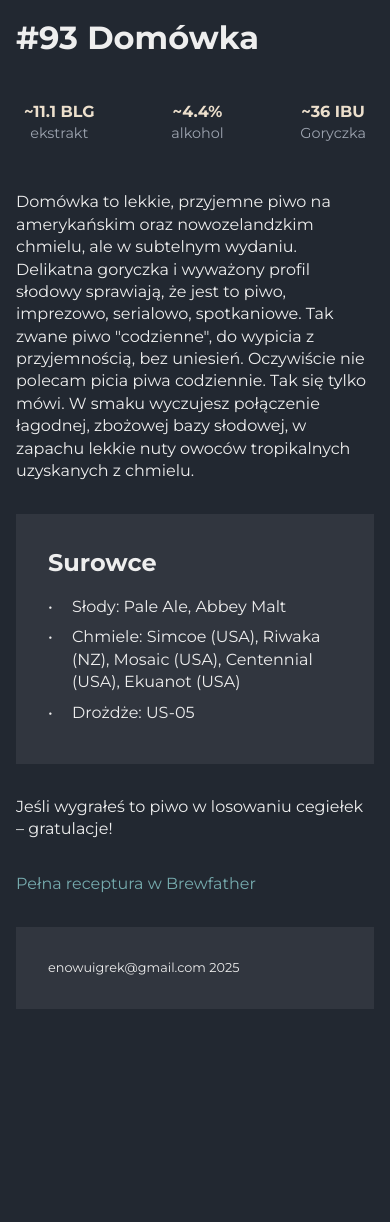
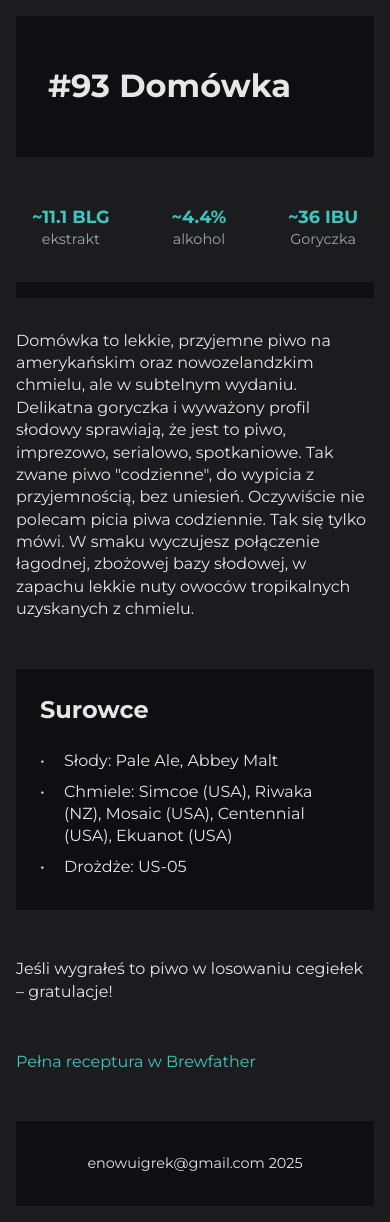
Before and after one commit to enowuigrek/browarkwadrat, a React (Vite) app: page /domowka in a window 390 px wide. Before the commit the page ends 1025 px from the top, so only its background shows below. Built offline with nearby package versions, Linux system fonts and the light colour scheme.

Commit message:
refactor: adjusted section paddings and margins for better layout spacing, improved responsive design

```diff
--- a/src/components/BeerDescription/BeerDescription.jsx
+++ b/src/components/BeerDescription/BeerDescription.jsx
@@ -18,7 +18,9 @@ export function BeerDescription({ beer }) {
 
     return (
         <div className="container">
-            <h2>#{batchNumber} {name}</h2>
+            <div className={styles.header}>
+                <h2>#{batchNumber} {name}</h2>
+            </div>
             <div className={styles.parameters}>
                 <div className={styles.parameter}>
                     <span>~{extract} BLG</span>
--- a/src/components/BeerDescription/BeerDescription.module.scss
+++ b/src/components/BeerDescription/BeerDescription.module.scss
@@ -1,11 +1,18 @@
-@import '../../styles/variables.scss';
+@use '../../styles/variables.module.scss' as vars;
+
+.header {
+    background-color: vars.$background-muted;
+    padding: 3rem 2rem;
+    margin-bottom: 2rem;
+}
 
 .parameters {
     display: flex;
     justify-content: space-between;
     align-items: center;
-    padding: 0.5rem;
-    margin: $margin 0;
+    padding: 1rem 2rem;
+    margin: vars.$margin 0;
+    border-bottom: solid 1rem vars.$background-muted;
 
     .parameter {
         display: flex;
@@ -15,35 +22,35 @@
         text-align: center;
 
         span {
-            font-size: 1rem;
+            font-size: 1.1rem;
             font-weight: 700;
-            color: $text-light;
+            color: vars.$link-color;
         }
 
         label {
             font-size: 0.9rem;
-            color: $text-muted;
+            color: vars.$text-muted;
         }
     }
 }
 
 .ingredientsSection {
-    background-color: $background-muted;
-    padding: 2rem;
-    margin: 2rem 0;
+    background-color: vars.$background-muted;
+    padding: 2.5rem;
+    margin: 3rem 0;
 
     h3 {
-        margin-bottom: 1rem;
+        margin-bottom: 1.5rem;
     }
 }
 
 .summary {
     font-weight: 500;
-    margin-bottom: 2rem;
+    margin: 3rem 0;
 }
 
 .recipeLink {
-    margin-bottom: 1.5rem;
+    margin: 2rem 0;
 
     a {
         font-weight: 500;
@@ -73,14 +80,14 @@
 .footer {
     display: flex;
     justify-content: space-between;
-    align-items: flex-end;
-    background-color: $background-muted;
+    align-items: center;
+    background-color: vars.$background-muted;
     text-align: center;
-    padding: 2rem;
-    margin-top: 2rem;
+    padding: 2.5rem;
+    margin-top: 3rem;
 
     a {
-        font-size: 0.8rem;
+        font-size: 0.9rem;
         color: inherit;
         text-decoration: none;
 
@@ -90,27 +97,34 @@
     }
 
     span {
-        font-size: 0.8rem;
+        font-size: 0.9rem;
     }
 }
 
 @media (max-width: 600px) {
-
     .parameters {
         flex-wrap: wrap;
+        padding: 1rem;
     }
 
     .parameter {
         text-align: center;
-        margin-bottom: 0.5rem;
+        margin-bottom: 1rem;
     }
 
     .container {
-        padding: 1rem;
-        margin: 1rem auto 0 auto;
+        padding: 1.5rem;
+        margin: 1.5rem auto;
     }
 
-    .surowceSection {
-        padding: 1rem;
+    .ingredientsSection {
+        padding: 1.5rem;
+    }
+
+    .footer {
+        flex-direction: column;
+        gap: 1rem;
+        text-align: center;
+        padding: 2rem 1rem;
     }
 }
--- a/src/main.jsx
+++ b/src/main.jsx
@@ -2,7 +2,7 @@ import React from 'react'
 import ReactDOM from 'react-dom/client'
 import { createBrowserRouter, RouterProvider } from 'react-router-dom'
 import App from './App'
-import './index.scss'
+import './styles/index.scss'
 import {Domowka} from './pages/Domowka.jsx'
 
 const router = createBrowserRouter([
--- a/src/index.scss
+++ b/src/styles/index.scss
@@ -1,12 +1,4 @@
-/* Zmienne */
-$background-color: #222831;
-$text-color: #EEEEEE;
-$link-color: #76ABAE;
-$link-hover-color: #507375;
-$button-bg: #629584;
-$button-hover-bg: #ff6347;
-
-/* Reset i globalne style */
+@use 'variables.module' as vars;
 @import url('https://fonts.googleapis.com/css2?family=Montserrat:wght@400;700&display=swap');
 
 * {
@@ -16,17 +8,15 @@ $button-hover-bg: #ff6347;
 }
 
 html, body {
-  background-color: $background-color;
-  color: $text-color;
+  background-color: vars.$background-color;
+  color: vars.$text-color;
   font-family: 'Montserrat', 'Helvetica Neue', Arial, sans-serif;
   font-size: 16px;
   line-height: 1.4;
 }
 
-/* Nagłówki */
 h1, h2, h3, h4, h5, h6 {
   font-weight: 700;
-  margin-bottom: 1rem;
 }
 
 h1 {
@@ -50,12 +40,12 @@ p {
 }
 
 a {
-  color: $link-color;
+  color: vars.$link-color;
   text-decoration: none;
   transition: color 0.3s;
 
   &:hover {
-    color: $link-hover-color;
+    color: vars.$link-hover-color;
   }
 }
 
@@ -74,7 +64,7 @@ li {
     content: "•";
     position: absolute;
     left: 0;
-    color: $text-color;
+    color: vars.$text-color;
   }
 }
 
@@ -84,9 +74,8 @@ li {
   padding: 1rem;
 }
 
-/* Przyciski */
 button {
-  background-color: $button-bg;
+  background-color: vars.$button-bg;
   color: #fff;
   border: none;
   padding: 0.5rem 1rem;
@@ -96,6 +85,6 @@ button {
   transition: background-color 0.3s;
 
   &:hover {
-    background-color: $button-hover-bg;
+    background-color: vars.$button-hover-bg;
   }
 }
--- /dev/null
+++ b/src/styles/variables.module.scss
@@ -0,0 +1,16 @@
+// variables.module.scss
+
+$background-color: #1c1c1e;
+$text-color: #e6e6e6;
+$link-color: #3ac9c0;
+$link-hover-color: #507375;
+$button-bg: #3ac9c0;
+$button-hover-bg: #507375;
+
+$background-muted: rgba(0, 0, 0, 0.45);
+$text-muted: #9ca3af;
+$accent-color: #ff7f50;
+
+$padding: 1rem;
+$margin: 2rem;
+$border-radius: 10px;
--- a/src/styles/variables.scss
+++ /dev/null
@@ -1,16 +0,0 @@
-// Kolory główne
-$background-dark: #222831;
-$background-muted: #31363F;
-$text-light: #ECDFCC; // Jasny tekst
-$text-muted: #9ca3af; // Przytłumiony tekst
-$accent-color: #ff7f50; // Kolor akcentu, np. dla paska postępu
-$padding: 1rem; // Uniwersalna wartość paddingu
-$margin: 2rem; // Uniwersalna wartość marginesu
-
-// Inne kolory
-$box-shadow-color: rgba(0, 0, 0, 0.1);
-
-// Rozmiary
-$padding: 1rem;
-$margin: 2rem;
-$border-radius: 10px;
```
